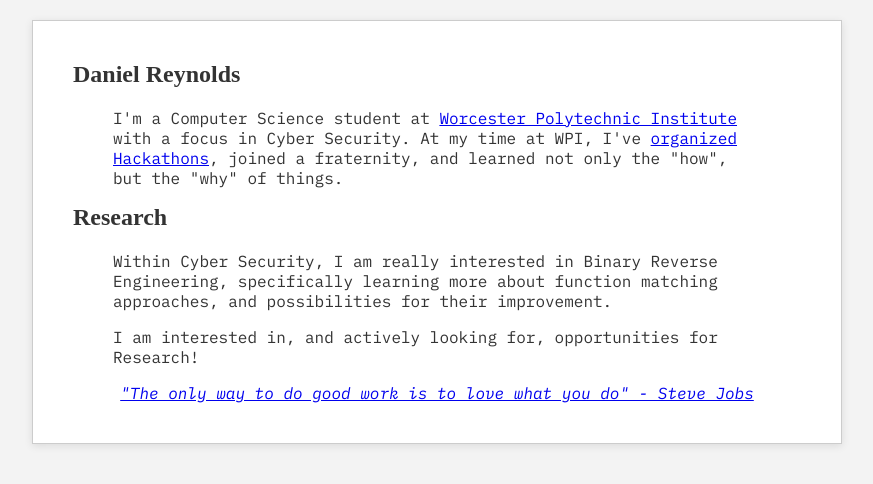
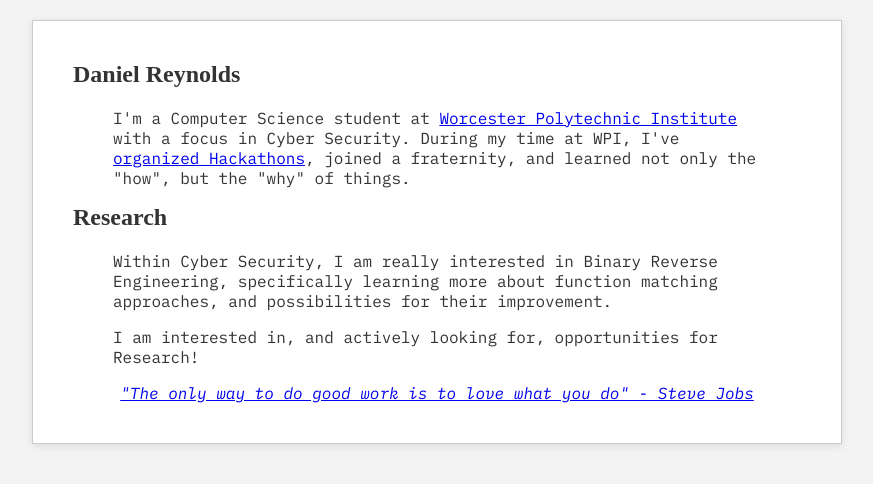
Before and after one commit to BigBelt/My-Portfolio-Site-2025, a plain HTML site: page index.html in a window 1280 px wide. Shown: the whole page, without its empty margins (203-1076 px from the left). Drawn offline with Linux system fonts and the light colour scheme; a web font is replaced by a local one.

Commit message:
i swear im not farming i keep missing small things

```diff
--- a/index.html
+++ b/index.html
@@ -24,7 +24,7 @@
           <p>
             I'm a Computer Science student at
             <a href="https://www.wpi.edu/">Worcester Polytechnic Institute</a>
-            with a focus in Cyber Security. At my time at WPI, I've
+            with a focus in Cyber Security. During my time at WPI, I've
             <a href="https://goathacks-2025.devpost.com/">organized Hackathons</a>,
             joined a fraternity, and learned not only the "how", but the "why" of things.
           </p>
```
